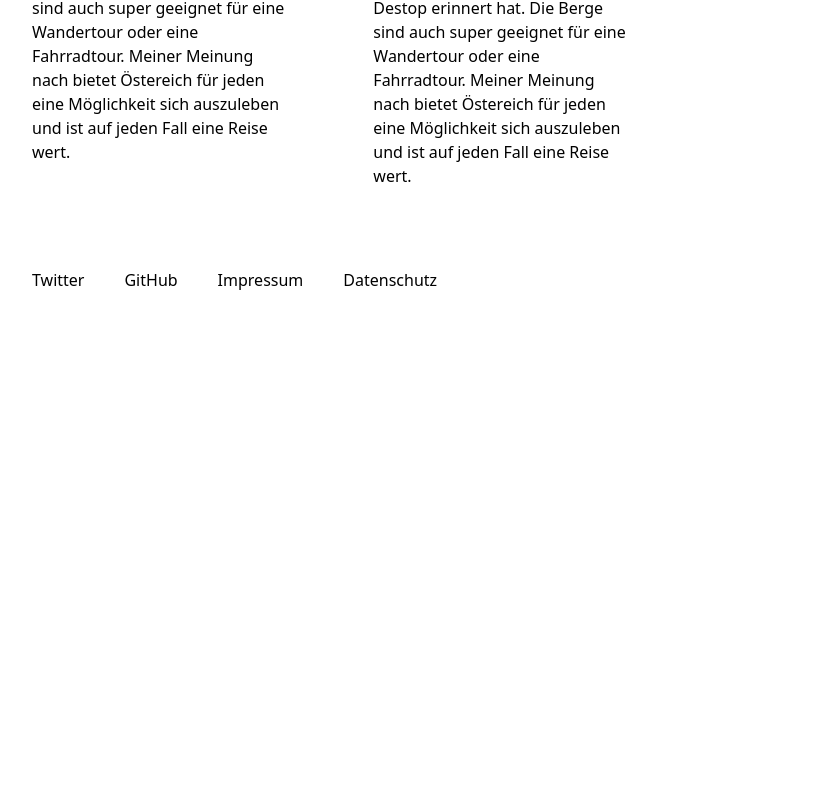
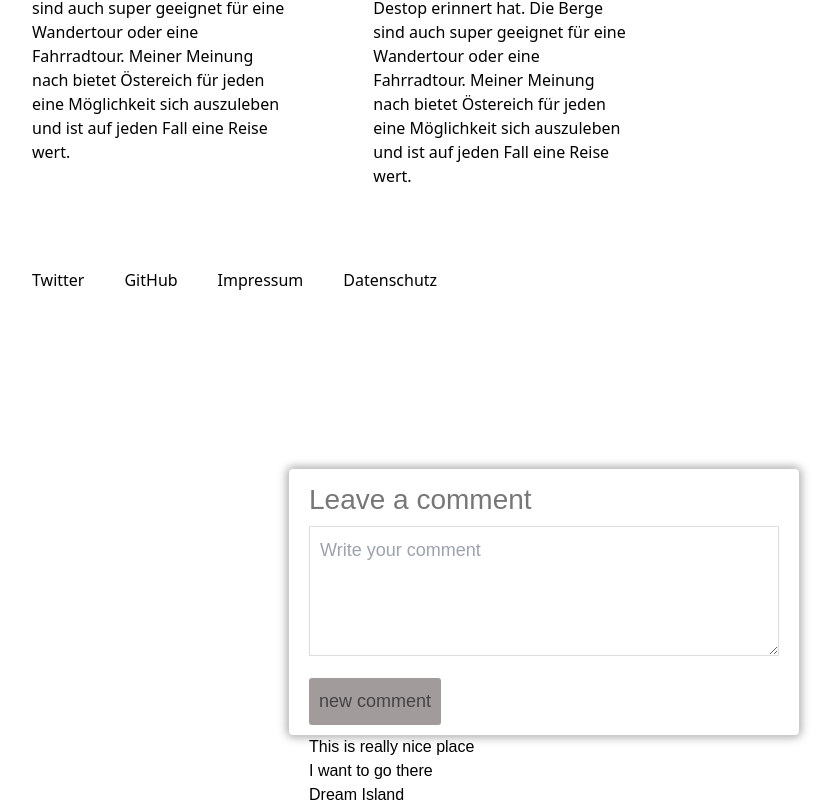
Before and after one commit to Global-Getaways-Team/ggf, a SvelteKit app: page /blog in a window 1280 px wide. Shown: the part 1388-2195 px from the top of the page, without its empty margins (96-933 px from the left). Before the commit the page ends 1776 px from the top, so only its background shows below. Built offline with nearby package versions, Linux system fonts and the light colour scheme.

Commit message:
create a comment components for the blogs.

```diff
--- /dev/null
+++ b/src/lib/components/Comment.svelte
@@ -0,0 +1,31 @@
+<script>
+	import { scale } from 'svelte/transition';
+
+	export let comment = "";
+
+</script>
+
+<main>
+
+	<div transition:scale class="comments">
+		{comment}
+	</div>
+</main>
+
+<style>
+
+
+	@media (max-width: 900px) {
+		.commentBox {
+			width: 80%;
+			margin: 5%;
+		}
+	}
+
+	@media (max-width: 640px) {
+		.commentBox {
+			width: 50%;
+			margin: 5%;
+		}
+	}
+</style>
--- a/src/routes/+layout.svelte
+++ b/src/routes/+layout.svelte
@@ -1,17 +1,42 @@
 <script>
+	let comment = '';
 	import Header from '$lib/components/Header.svelte';
 	import Footer from '$lib/components/Footer.svelte';
+	import Comment from '$lib/components/Comment.svelte';
 	import '../app.css';
+
+	var comments = ['This is really nice place', 'I want to go there', 'Dream Island'];
+
+	const newComment = () => {
+		comments = [...comments, comment];
+		comment = '';
+	};
 </script>
 
-<div class="flex justify-center">
-	<div class="app">
-		<Header />
+<main>
+	<div class="flex justify-center">
+		<div class="app">
+			<Header />
+			<slot />
+			<Footer />
 
-		<slot />
-		<Footer />
+			<div class="commentBox" style="height:268px;">
+				<Comment />
+				<p>Leave a comment</p>
+				<div class="commentForm">
+					<div class="comments">
+						<textarea rows="4" placeholder="Write your comment" bind:value={comment} />
+						<button on:click={newComment}>new comment</button>
+						{#each comments as comm}
+							<Comment comment={comm} />
+						{/each}
+					</div>
+				</div>
+			</div>
+		</div>
+
 	</div>
-</div>
+</main>
 
 <style>
 	* {
@@ -25,4 +50,62 @@
 		grid-template-rows: 200px minmax(100vh, 1fr) 200px;
 		width: 80%;
 	}
+	.commentBox {
+		width: 50%;
+		border: 1px solid #ccc;
+		margin: 50px 0;
+		padding: 10px 20px;
+		font-family: 'poppins', sans-serif;
+		border-radius: 5px;
+		margin-left: 25%;
+		margin-top: 80px;
+		box-shadow: 0px 0px 10px 1px rgb(165, 165, 165);
+	}
+
+	.commentBox p {
+		text-align: left;
+		font-size: 28px;
+		color: #777;
+	}
+
+	.commentForm textarea {
+		width: 100%;
+		padding: 10px;
+		margin: 5px 0;
+		box-sizing: border-box;
+		outline: none;
+		font-size: 18px;
+		font-family: 'poppins', sans-serif;
+		border: 1px solid #ddd;
+		color: #777;
+	}
+
+	.commentForm button {
+		margin: 10px 0;
+		border: none;
+		background-color: #a19b9b;
+		padding: 10px;
+		font-size: 18px;
+		border-radius: 3px;
+		color: #444;
+	}
+
+	button:hover {
+		color: white;
+		background-color: #444;
+	}
+
+	@media (max-width: 900px) {
+		.commentBox {
+			width: 80%;
+			margin: 5%;
+		}
+	}
+
+	@media (max-width: 640px) {
+		.commentBox {
+			width: 50%;
+			margin: 5%;
+		}
+	}
 </style>
--- a/src/routes/blog/+page.svelte
+++ b/src/routes/blog/+page.svelte
@@ -1,4 +1,5 @@
 <script lang="ts">
+
 	type BlogPost = {
 		title: string;
 		content: string;
```
